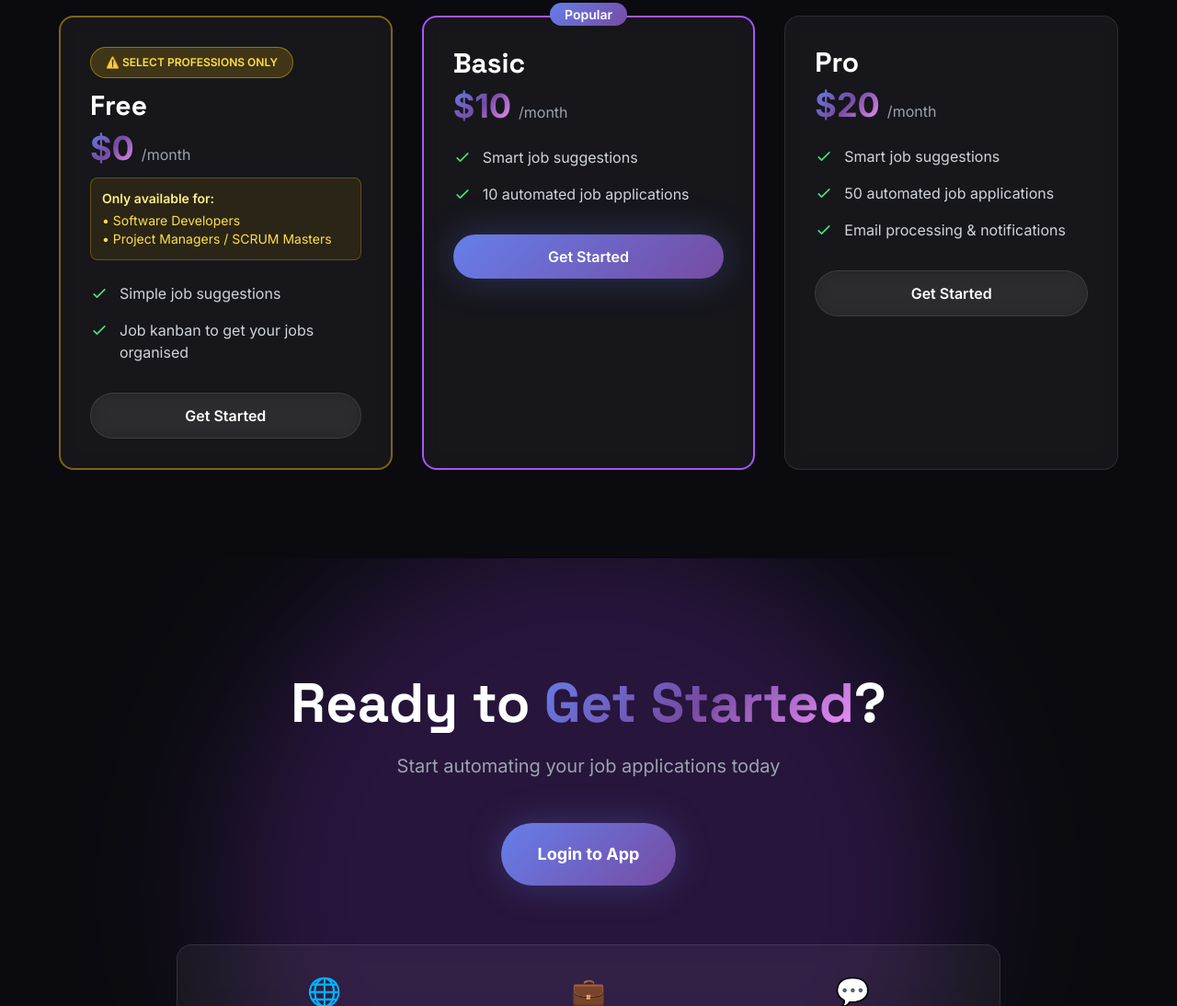
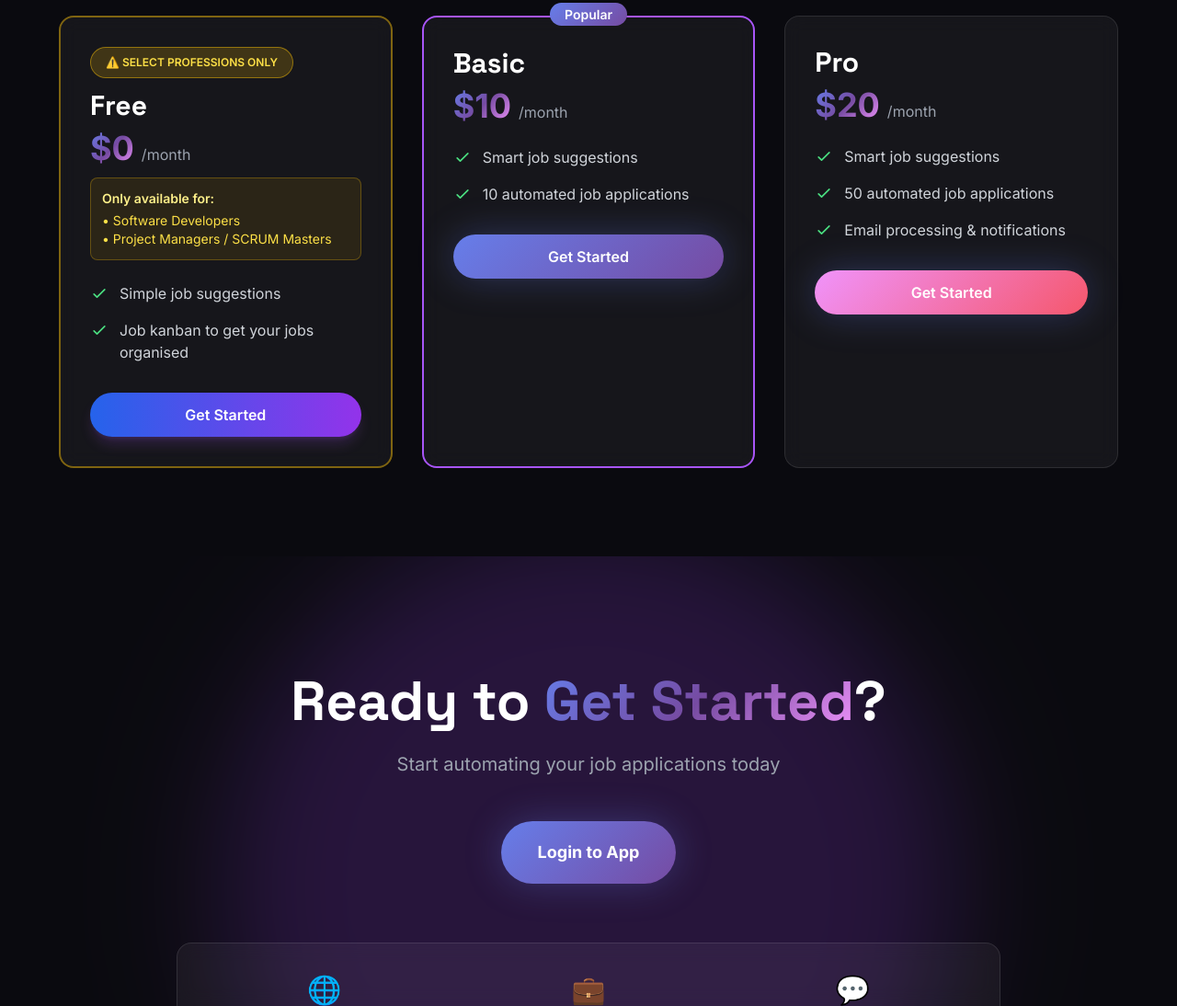
Before and after one commit to jobsearch-works/website, a plain HTML site: page index.html in a window 1280 px wide. Shown: the part 3257-4351 px from the top of the page at 92% size. Drawn offline with nearby package versions, Linux system fonts and the light colour scheme.

Commit message:
Enhance button styles for improved visibility and user engagement

```diff
--- a/index.html
+++ b/index.html
@@ -568,8 +568,10 @@
               <span class="text-gray-300">Job kanban to get your jobs organised</span>
             </li>
           </ul>
-          <a href="https://app.jobsearch.works"
-            class="glass w-full py-3 rounded-full font-semibold text-center block hover:bg-white hover:bg-opacity-10 transition">
+          <a href="https://app.jobsearch.works" class="w-full py-3 rounded-full font-semibold text-center block
+            bg-gradient-to-r from-blue-600 to-purple-600
+            text-white shadow-lg shadow-purple-500/20
+            hover:opacity-90 transition">
             Get Started
           </a>
         </div>
@@ -641,7 +643,7 @@
             </li>
           </ul>
           <a href="https://app.jobsearch.works"
-            class="glass w-full py-3 rounded-full font-semibold text-center block hover:bg-white hover:bg-opacity-10 transition">
+            class="gradient-bg-2 w-full py-3 rounded-full font-semibold text-center block hover:opacity-90 transition glow">
             Get Started
           </a>
         </div>
```
